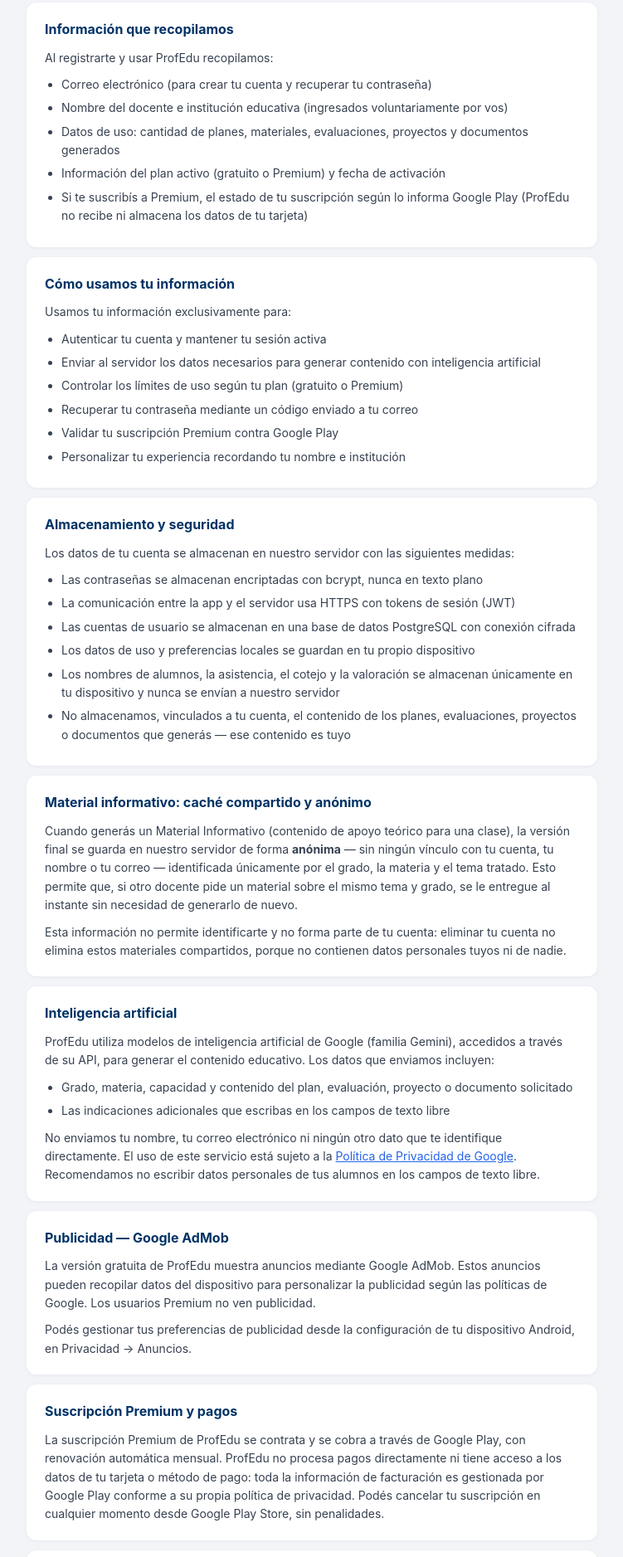
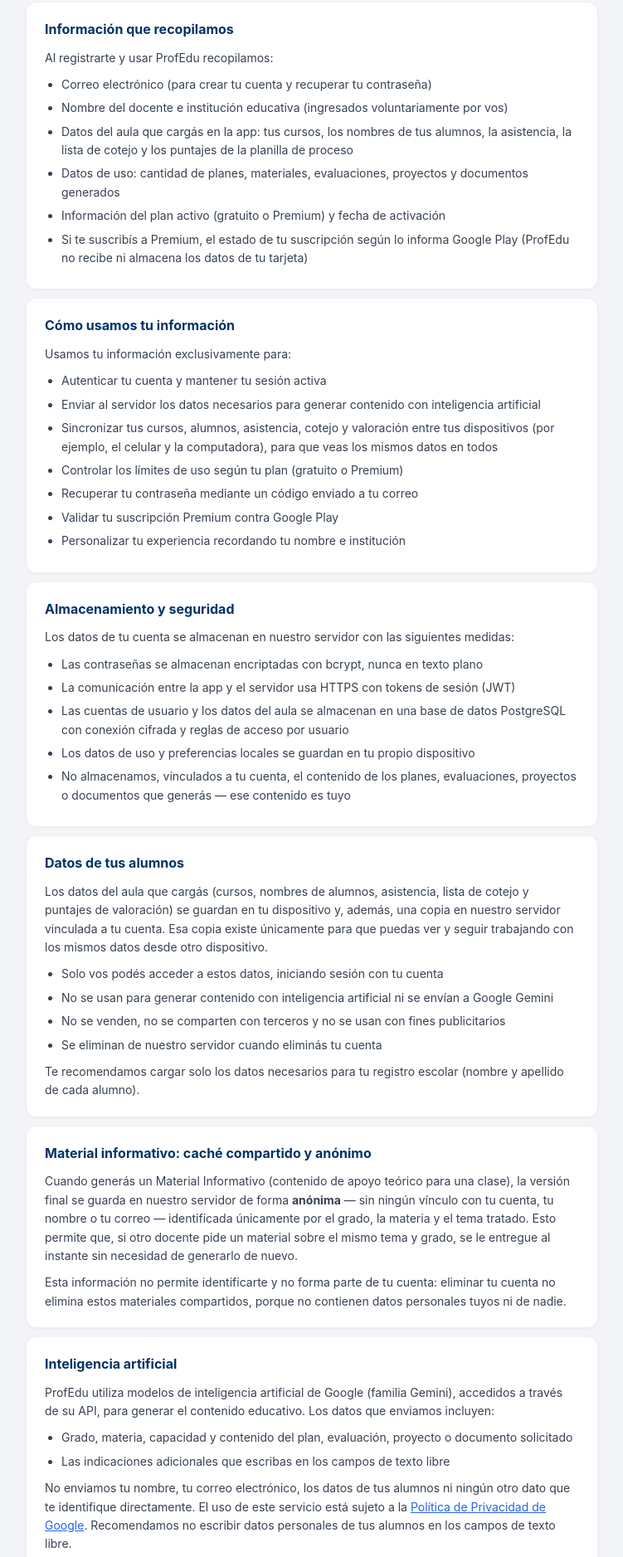
Before and after one commit to albertramon84-ctrl/profedu-privacidad, a plain HTML site: page index.html in a window 1280 px wide. Shown: the part 379-2256 px from the top of the page at 83% size, without its empty margins (264-1015 px from the left). Drawn offline with Linux system fonts and the light colour scheme.

Commit message:
Add files via upload

```diff
--- a/index.html
+++ b/index.html
@@ -85,7 +85,7 @@
 <header>
   <h1>Política de Privacidad</h1>
   <p>ProfEdu — Aplicación para Docentes</p>
-  <p class="fecha">Última actualización: 4 de agosto de 2026</p>
+  <p class="fecha">Última actualización: 5 de octubre de 2026</p>
 </header>
 
 <main>
@@ -101,6 +101,7 @@
     <ul>
       <li>Correo electrónico (para crear tu cuenta y recuperar tu contraseña)</li>
       <li>Nombre del docente e institución educativa (ingresados voluntariamente por vos)</li>
+      <li>Datos del aula que cargás en la app: tus cursos, los nombres de tus alumnos, la asistencia, la lista de cotejo y los puntajes de la planilla de proceso</li>
       <li>Datos de uso: cantidad de planes, materiales, evaluaciones, proyectos y documentos generados</li>
       <li>Información del plan activo (gratuito o Premium) y fecha de activación</li>
       <li>Si te suscribís a Premium, el estado de tu suscripción según lo informa Google Play (ProfEdu no recibe ni almacena los datos de tu tarjeta)</li>
@@ -113,6 +114,7 @@
     <ul>
       <li>Autenticar tu cuenta y mantener tu sesión activa</li>
       <li>Enviar al servidor los datos necesarios para generar contenido con inteligencia artificial</li>
+      <li>Sincronizar tus cursos, alumnos, asistencia, cotejo y valoración entre tus dispositivos (por ejemplo, el celular y la computadora), para que veas los mismos datos en todos</li>
       <li>Controlar los límites de uso según tu plan (gratuito o Premium)</li>
       <li>Recuperar tu contraseña mediante un código enviado a tu correo</li>
       <li>Validar tu suscripción Premium contra Google Play</li>
@@ -126,11 +128,22 @@
     <ul>
       <li>Las contraseñas se almacenan encriptadas con bcrypt, nunca en texto plano</li>
       <li>La comunicación entre la app y el servidor usa HTTPS con tokens de sesión (JWT)</li>
-      <li>Las cuentas de usuario se almacenan en una base de datos PostgreSQL con conexión cifrada</li>
+      <li>Las cuentas de usuario y los datos del aula se almacenan en una base de datos PostgreSQL con conexión cifrada y reglas de acceso por usuario</li>
       <li>Los datos de uso y preferencias locales se guardan en tu propio dispositivo</li>
-      <li>Los nombres de alumnos, la asistencia, el cotejo y la valoración se almacenan únicamente en tu dispositivo y nunca se envían a nuestro servidor</li>
       <li>No almacenamos, vinculados a tu cuenta, el contenido de los planes, evaluaciones, proyectos o documentos que generás — ese contenido es tuyo</li>
     </ul>
+  </section>
+
+  <section>
+    <h2>Datos de tus alumnos</h2>
+    <p>Los datos del aula que cargás (cursos, nombres de alumnos, asistencia, lista de cotejo y puntajes de valoración) se guardan en tu dispositivo y, además, una copia en nuestro servidor vinculada a tu cuenta. Esa copia existe únicamente para que puedas ver y seguir trabajando con los mismos datos desde otro dispositivo.</p>
+    <ul>
+      <li>Solo vos podés acceder a estos datos, iniciando sesión con tu cuenta</li>
+      <li>No se usan para generar contenido con inteligencia artificial ni se envían a Google Gemini</li>
+      <li>No se venden, no se comparten con terceros y no se usan con fines publicitarios</li>
+      <li>Se eliminan de nuestro servidor cuando eliminás tu cuenta</li>
+    </ul>
+    <p>Te recomendamos cargar solo los datos necesarios para tu registro escolar (nombre y apellido de cada alumno).</p>
   </section>
 
   <section>
@@ -146,7 +159,7 @@
       <li>Grado, materia, capacidad y contenido del plan, evaluación, proyecto o documento solicitado</li>
       <li>Las indicaciones adicionales que escribas en los campos de texto libre</li>
     </ul>
-    <p>No enviamos tu nombre, tu correo electrónico ni ningún otro dato que te identifique directamente. El uso de este servicio está sujeto a la <a href="https://policies.google.com/privacy" target="_blank" rel="noopener">Política de Privacidad de Google</a>. Recomendamos no escribir datos personales de tus alumnos en los campos de texto libre.</p>
+    <p>No enviamos tu nombre, tu correo electrónico, los datos de tus alumnos ni ningún otro dato que te identifique directamente. El uso de este servicio está sujeto a la <a href="https://policies.google.com/privacy" target="_blank" rel="noopener">Política de Privacidad de Google</a>. Recomendamos no escribir datos personales de tus alumnos en los campos de texto libre.</p>
   </section>
 
   <section>
@@ -176,7 +189,7 @@
     <ul>
       <li><strong>Google</strong> — generación de contenido con inteligencia artificial, almacenamiento de programas curriculares y material de apoyo en Google Cloud Storage, publicidad mediante AdMob, y procesamiento de la suscripción Premium mediante Google Play</li>
       <li><strong>Railway</strong> — proveedor de infraestructura de nuestro servidor</li>
-      <li><strong>Base de datos PostgreSQL (Supabase)</strong> — almacenamiento de las cuentas de usuario</li>
+      <li><strong>Base de datos PostgreSQL (Supabase)</strong> — almacenamiento de las cuentas de usuario y de los datos del aula sincronizados</li>
       <li><strong>Expo</strong> — plataforma de distribución de actualizaciones de la app</li>
       <li>Autoridades competentes, si la ley lo requiere</li>
     </ul>
@@ -195,7 +208,7 @@
 
   <section>
     <h2>Retención de datos</h2>
-    <p>Conservamos los datos de tu cuenta mientras esté activa. Al solicitar la eliminación, tu cuenta y tus datos personales (correo, nombre, institución, estado de plan) se eliminan de nuestra base de datos de forma permanente, en un plazo de hasta 30 días. Los materiales informativos anónimos del caché compartido, al no contener datos personales, no se eliminan junto con tu cuenta.</p>
+    <p>Conservamos los datos de tu cuenta mientras esté activa. Al solicitar la eliminación, tu cuenta, tus datos personales (correo, nombre, institución, estado de plan) y los datos del aula sincronizados (cursos, alumnos, asistencia, cotejo y valoración) se eliminan de nuestra base de datos de forma permanente, en un plazo de hasta 30 días. Los materiales informativos anónimos del caché compartido, al no contener datos personales, no se eliminan junto con tu cuenta.</p>
   </section>
 
   <section>
@@ -203,7 +216,7 @@
     <p>Para proteger tu cuenta:</p>
     <ul>
       <li>Usá una contraseña segura y no la compartas</li>
-      <li>- No compartas tu cuenta con otros docentes — cada usuario debe tener su propia cuenta. Al iniciar sesión en un dispositivo, la sesión del anterior se cierra automáticamente</li>
+      <li>No compartas tu cuenta con otros docentes — cada usuario debe tener su propia cuenta. Al iniciar sesión en un dispositivo, la sesión del anterior se cierra automáticamente</li>
       <li>Si detectamos uso inusual, podemos requerir que vuelvas a autenticarte</li>
     </ul>
   </section>
```
